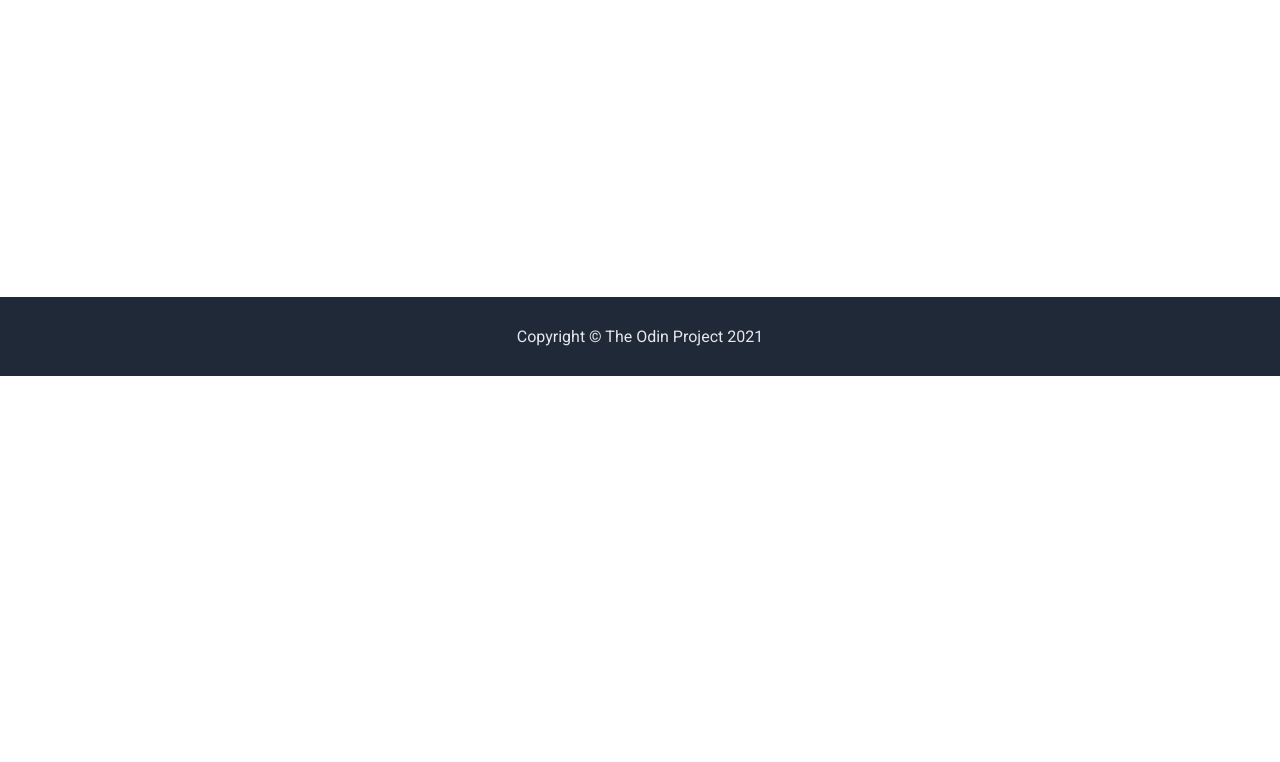
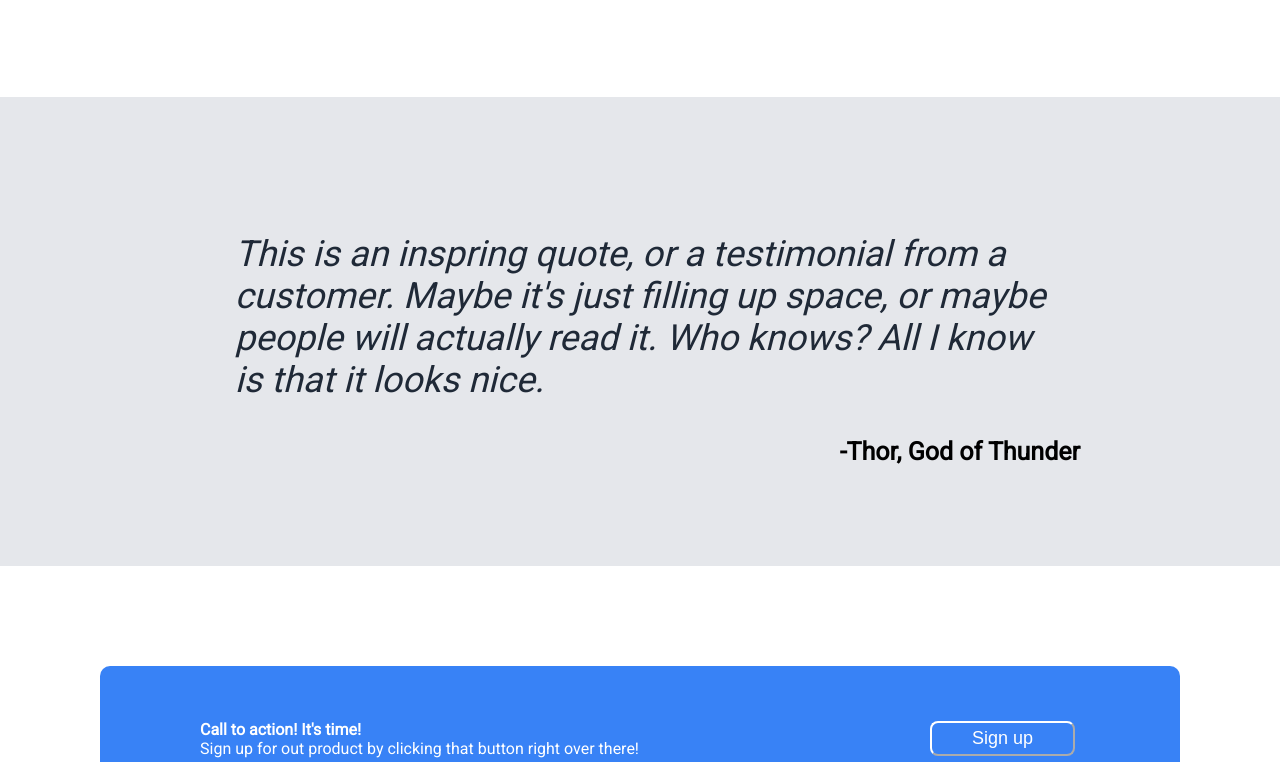
Before and after one commit to damondinh/odin-landing-page, a plain HTML site: page index.html in a window 1280 px wide. Shown: the part 861-1623 px from the top of the page. Before the commit the page ends 1237 px from the top, so only its background shows below. Drawn offline with Linux system fonts and the light colour scheme.

Commit message:
Quote and Advert Section Complete

```diff
--- a/index.html
+++ b/index.html
@@ -75,13 +75,25 @@
 
 
     <div id="quote" class="content">
-
+        <p id="quoteContent">
+            This is an inspring quote, or a testimonial from a <br>
+            customer. Maybe it's just filling up space, or maybe <br>
+            people will actually read it. Who knows? All I know <br>
+            is that it looks nice.
+        </p>
+        <div id="quotee">-Thor, God of Thunder</div>
     </div>
 
     <div id="advert" class="content">
+        <div id="advertContent">
+            <div id="advertHeader">Call to action! It's time!</div>
+            <div id="advertSubText"> Sign up for out product by clicking that button right over there!</div>
+
+        </div>
+
+        <button id="advertButton" type="button">Sign up</button>
 
     </div>
-
 
     <div id="footer" class="content">
         Copyright © The Odin Project 2021
--- a/style.css
+++ b/style.css
@@ -4,6 +4,7 @@ body {
     justify-content: center;
     font-family: Roboto;
     margin: 0;
+
 }
 
 .content {
@@ -83,7 +84,7 @@ a {
     margin: 5px;
 }
 
-#btnSignUp {
+#btnSignUp, #advertButton{
     background-color: #3882F6;
     color: white;
     font-size: 18px;
@@ -127,3 +128,45 @@ a {
     color: #1F2937;
     width: 150px;
 }
+
+/* Quote */
+#quote {
+    background-color: #E5E7EB;
+    display: flex;
+    flex-direction: column;
+    align-items: center;
+    padding-top: 100px;
+}
+
+#quoteContent {
+    font-size: 36px;
+    color: #1F2937;
+    font-style: italic;
+    font-weight: 1;
+}
+
+#quotee {
+    font-size: 25px;
+    font-weight: bold;
+    margin-left: auto;
+}
+
+/* Advert */
+#advert {
+    display: flex;
+    justify-content: space-between;
+    align-items: center;
+    background-color: #3882F6;
+    margin: 100px;
+    border-radius: 10px;
+    padding: 50px 100px 50px 100px;
+    color: white;
+}
+
+#advertHeader {
+    font-weight: bold;
+}
+
+#advertButton {
+    border-color: white;
+}
```
